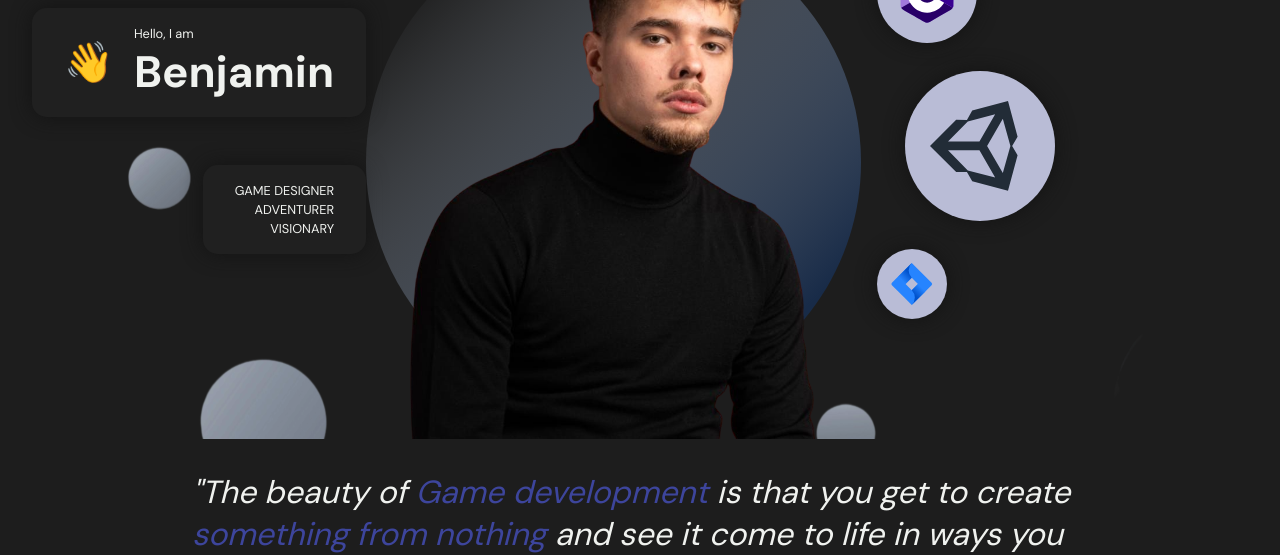
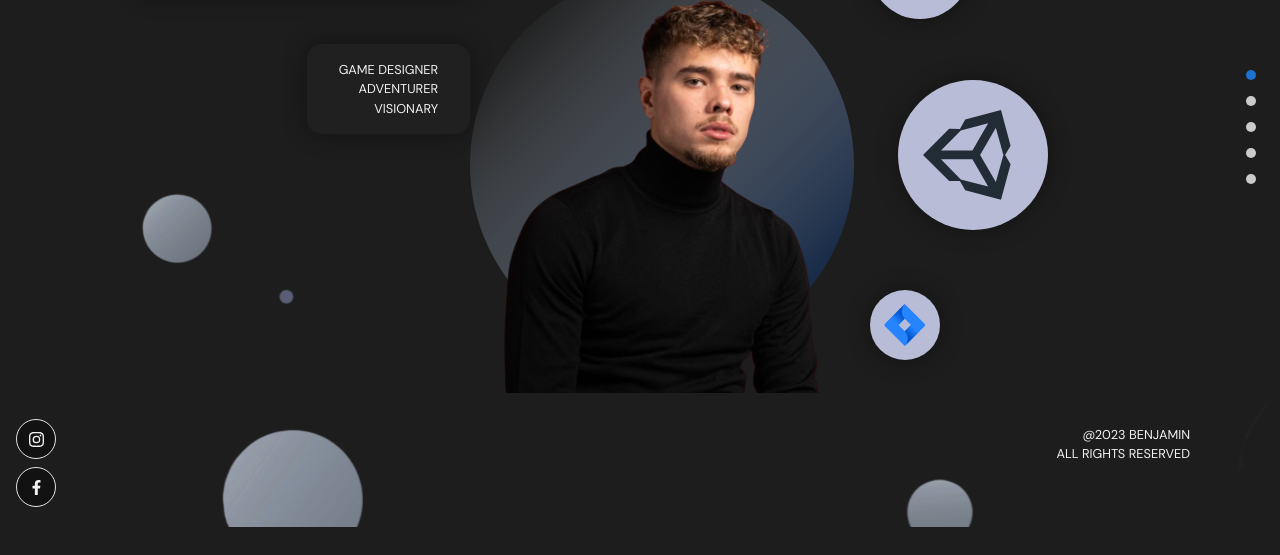
Before and after one commit to MikaelLindeman/porfolio-benny, a React (Create React App) app in the folder frontend_portfolio/: page / in a window 1280 px wide. Shown: the part 273-828 px from the top of the page. Built offline with nearby package versions, Linux system fonts and the light colour scheme; no server answers; the HTML template or start-up script is replaced by a standard one.

Commit message:
Added social media buttons and buttons to navigate

```diff
--- a/frontend_portfolio/src/App.scss
+++ b/frontend_portfolio/src/App.scss
@@ -13,7 +13,7 @@
 
 .app__container {
   width: 100%;
-  min-height: 100vh;
+  height: 100vh;
 
   display: flex;
   flex-direction: row;
--- a/frontend_portfolio/src/components/NavigationDots.jsx
+++ b/frontend_portfolio/src/components/NavigationDots.jsx
@@ -1,7 +1,18 @@
 import React from "react";
 
-const NavigationDots = () => {
-  return <div>NavigationDots</div>;
+const NavigationDots = ({ active }) => {
+  return (
+    <div className="app__navigation">
+      {["home", "about", "skills", "projects", "contact"].map((item, index) => (
+        <a
+          href={`#${item}`}
+          key={item + index}
+          className="app__navigation-dot"
+          style={active === item ? { backgroundColor: "#1d72cf" } : {}}
+        />
+      ))}
+    </div>
+  );
 };
 
 export default NavigationDots;
--- a/frontend_portfolio/src/components/SocialMedia.jsx
+++ b/frontend_portfolio/src/components/SocialMedia.jsx
@@ -1,6 +1,6 @@
 import React from "react";
-import { BsInstagram } from ".react-icons/bs";
-import { FaFacebookF } from ".react-icons/fa";
+import { BsInstagram } from "react-icons/bs";
+import { FaFacebookF } from "react-icons/fa";
 
 const SocialMedia = () => {
   return (
--- a/frontend_portfolio/src/components/index.js
+++ b/frontend_portfolio/src/components/index.js
@@ -1 +1,5 @@
-export { default as Navbar } from './Navbar/Navbar'
+import { default as Navbar } from "./Navbar/Navbar";
+import { default as NavigationDots } from "./NavigationDots";
+import { default as SocialMedia } from "./SocialMedia";
+
+export { NavigationDots, SocialMedia, Navbar };
--- a/frontend_portfolio/src/container/About/About.jsx
+++ b/frontend_portfolio/src/container/About/About.jsx
@@ -2,6 +2,7 @@
 import { motion, transform } from "framer-motion";
 import { images } from "../../constants";
 import { client, urlFor } from "../../client";
+import { AppWrap } from "../../wrapper";
 import "./About.scss";
 
 const About = () => {
@@ -60,4 +61,4 @@
   );
 };
 
-export default About;
+export default AppWrap(About, "about");
--- a/frontend_portfolio/src/container/Header/Header.jsx
+++ b/frontend_portfolio/src/container/Header/Header.jsx
@@ -1,11 +1,12 @@
 import React from "react";
 import { motion } from "framer-motion";
 import { images } from "../../constants";
+import { AppWrap } from "../../wrapper";
 import "./Header.scss";
 
 const scaleVariants = {
   whileInView: {
-    scal: [0, 1],
+    scale: [0, 1],
     opacity: [0, 1],
     transition: {
       duration: 1,
@@ -16,7 +17,7 @@
 
 const Header = () => {
   return (
-    <div id="home" className="app__header app__flex">
+    <div className="app__header app__flex">
       <motion.div
         whileInView={{ x: [-100, 0], opacity: [0, 1] }}
         transition={{ duration: 1.2 }}
@@ -68,4 +69,4 @@
   );
 };
 
-export default Header;
+export default AppWrap(Header, "home");
--- a/frontend_portfolio/src/wrapper/AppWrap.js
+++ b/frontend_portfolio/src/wrapper/AppWrap.js
@@ -1,8 +1,22 @@
 import React from "react";
 import { NavigationDots, SocialMedia } from "../components";
 
-const AppWrap = () => {
-  return <div>AppWrap</div>;
-};
+const AppWrap = (Component, idName, classNames) =>
+  function HOC() {
+    return (
+      <div id={idName} className={`app__container ${classNames}`}>
+        <SocialMedia />
+        <div className="app__wrapper app__flex">
+          <Component />
+
+          <div className="copyright">
+            <p className="p-text">@2023 BENJAMIN</p>
+            <p className="p-text">All rights reserved</p>
+          </div>
+        </div>
+        <NavigationDots active={idName} />
+      </div>
+    );
+  };
 
 export default AppWrap;
--- /dev/null
+++ b/frontend_portfolio/src/wrapper/index.js
@@ -0,0 +1 @@
+export { default as AppWrap } from "./AppWrap";
```
